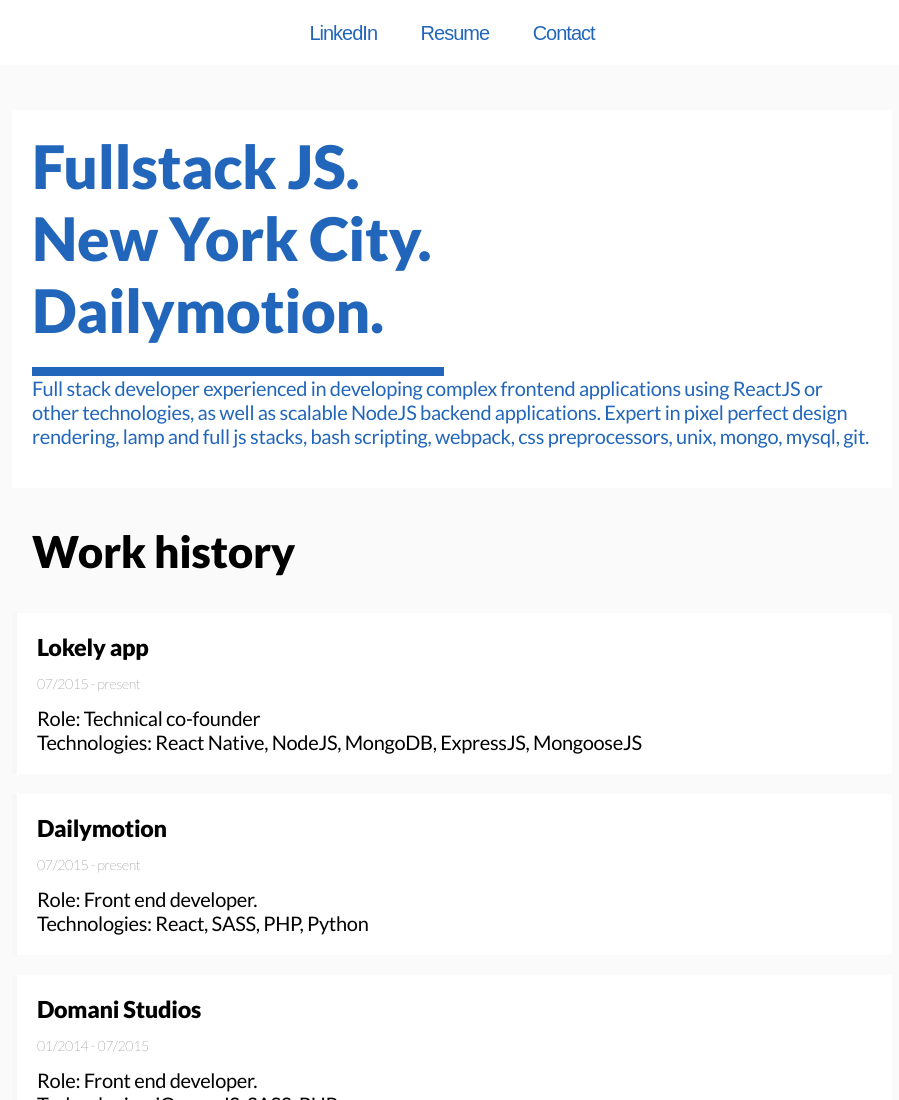
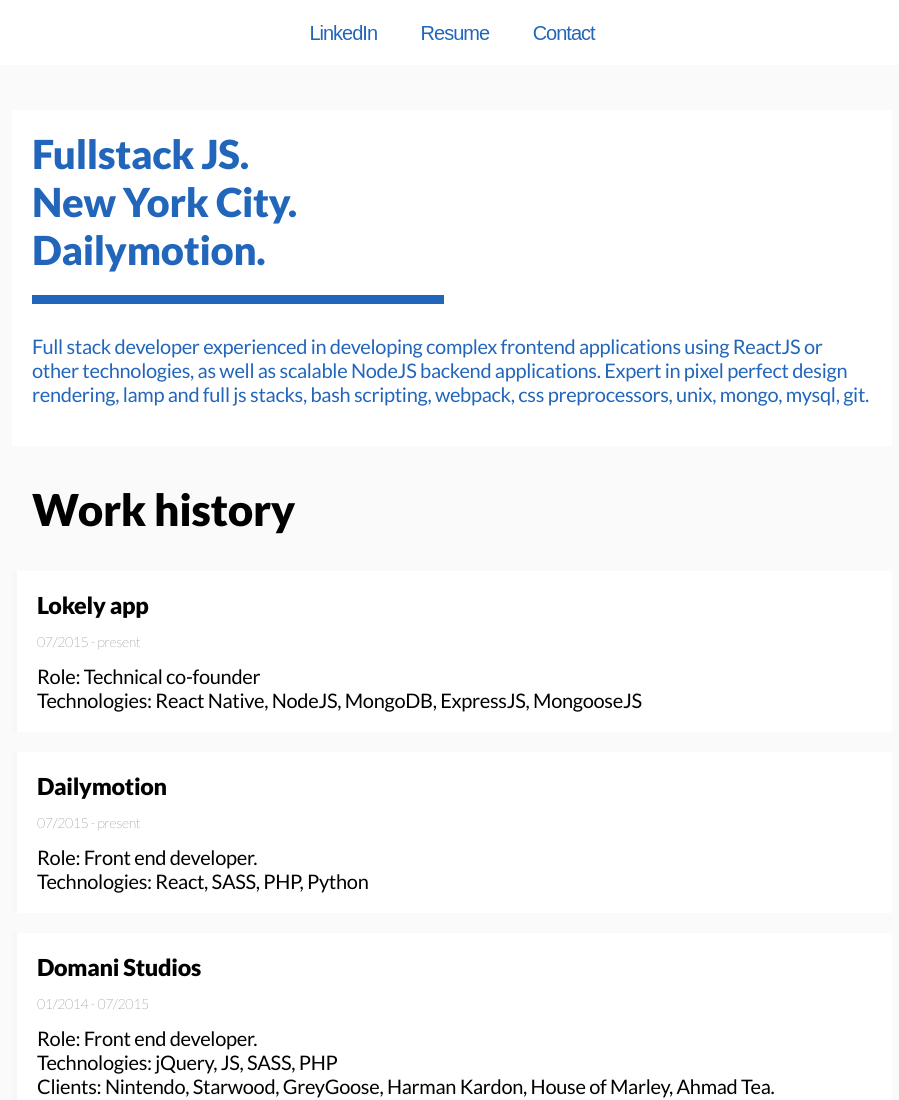
Before and after one commit to samueldelesque/samueldelesque.me, a website: page public/index.html in a window 1280 px wide. Shown: the top 1100 px of the page, without its empty margins (188-1087 px from the left). Drawn offline with Linux system fonts and the light colour scheme.

Commit message:
header size

```diff
--- a/public/assets/css/index.css
+++ b/public/assets/css/index.css
@@ -230,7 +230,7 @@
   margin: 0;
   font-weight: bold;
   text-align: left;
-  font-size: 60px;
+  font-size: 40px;
   color: #26b;
   position: relative;
 }
@@ -265,7 +265,7 @@
   font-weight: 100;
 }
 main #first header .mission {
-  margin-top: 30px;
+  margin-top: 60px;
   color: #26b;
 }
 main #second {
```
